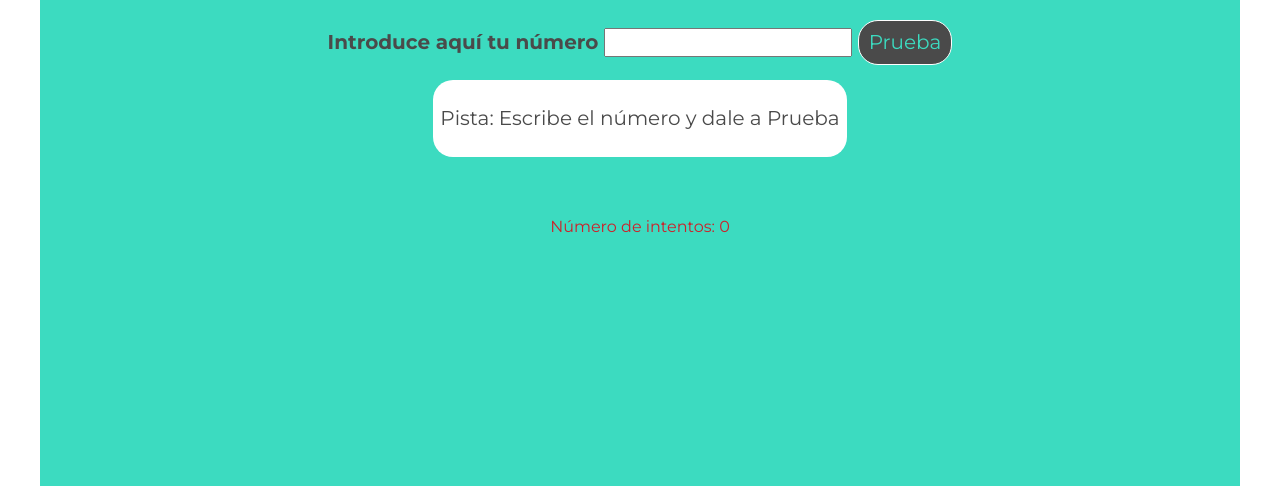
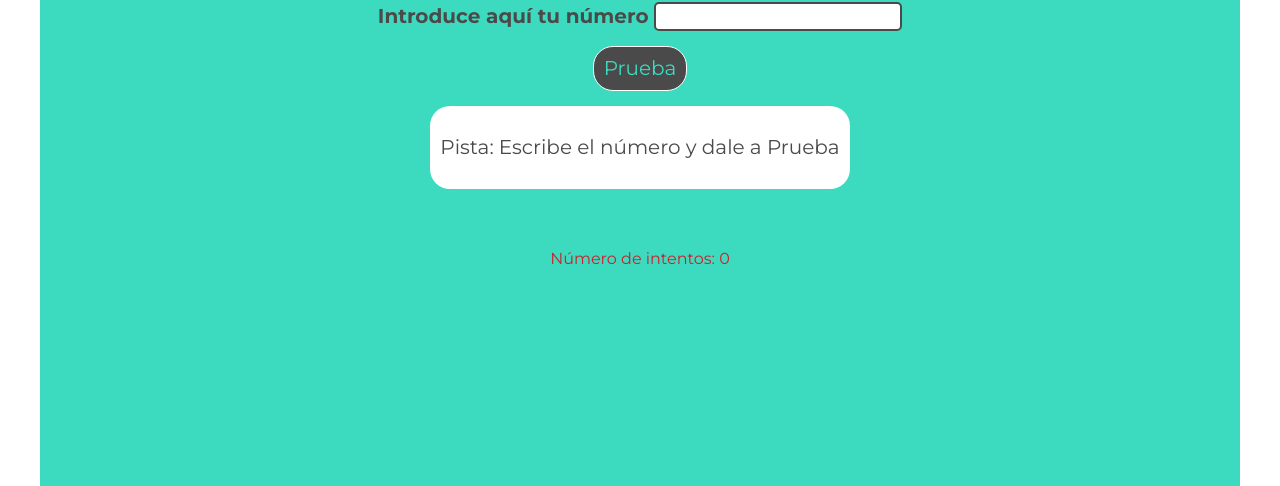
Before and after one commit to Adalab/modulo-2-evaluacion-intermedia-masopego, a plain HTML site: page index.html in a window 1280 px wide. Shown: the part 314-800 px from the top of the page. Drawn offline with Linux system fonts and the light colour scheme.

Commit message:
Amend style

```diff
--- a/index.html
+++ b/index.html
@@ -15,15 +15,17 @@
     <main class="main--container">
       <h1>Adivina el número</h1>
       <form action="" method="POST">
-        <label for="user-number" class="label-input">
+        <div class="user-number">
+          <label for="user-number">
             Introduce aquí tu número
             <input
               type="number"
               name="number"
               id="user-number"
-            class="user-number js-user-number"
+              class="js-user-number"
             />
           </label>
+        </div>
         <button
           id="submit-button"
           class="submit-button js-submit-button"
--- a/sylesheet/main.css
+++ b/sylesheet/main.css
@@ -33,8 +33,14 @@ body {
   align-items: center;
 }
 
-.label-input {
+.user-number {
   font-weight: 700;
+  padding: 15px;
+}
+
+.user-number input {
+  border-radius: 5px;
+  border: 2px solid var(--color-neutral);
 }
 
 .submit-button {
@@ -46,7 +52,7 @@ body {
 }
 .text-clue {
   background-color: var(--color-light);
-  padding: 7px;
+  padding: 10px;
   border-radius: 20px;
   margin: 15px;
 }
```
Lines whose indentation alone changed are shown as unchanged.
